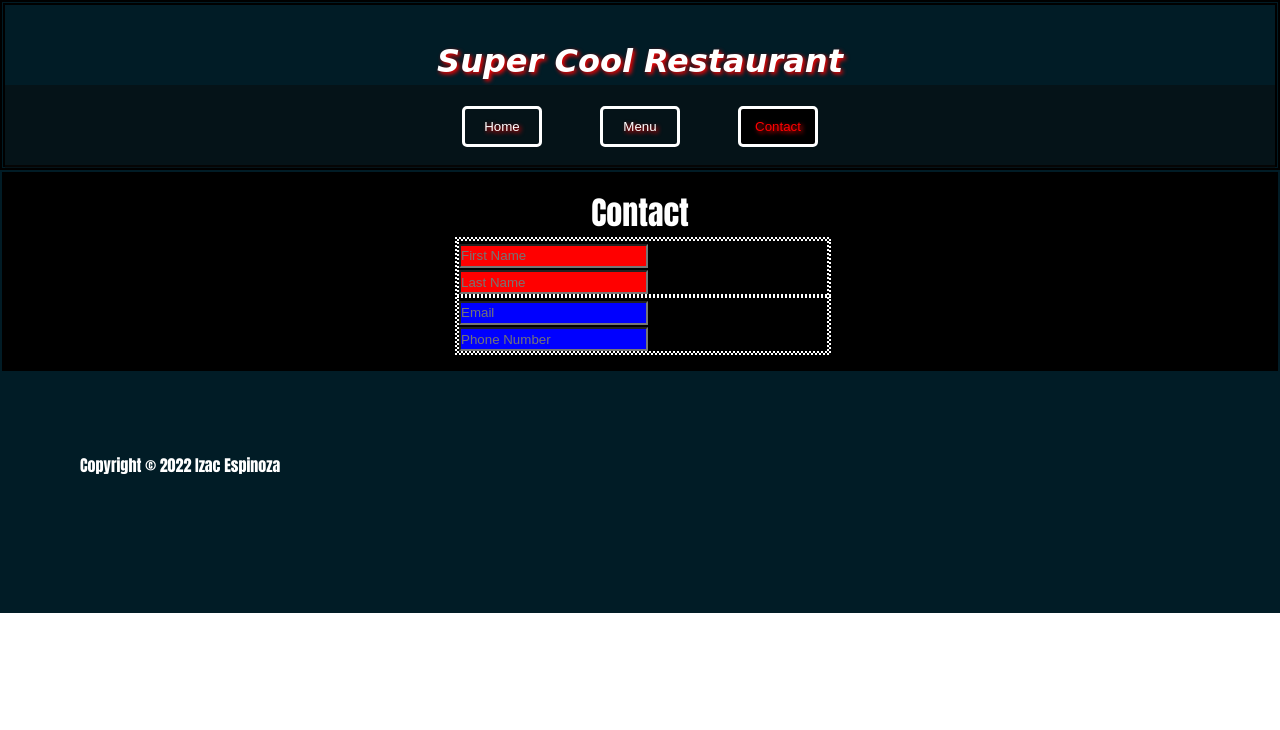
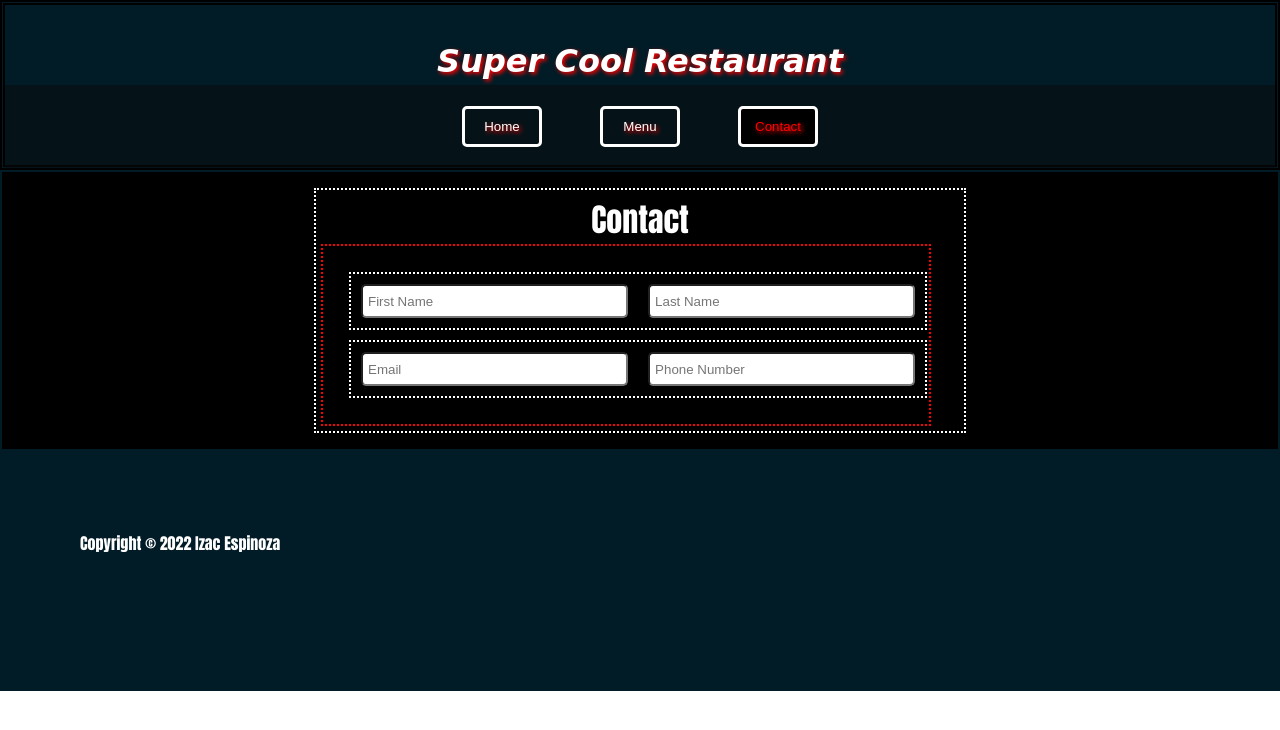
Before and after one commit to IzacEspinoza/Restaurant-Page, a plain HTML site: page index.html in a window 1280 px wide. Both pictures are taken after a click on the button "Contact". Drawn offline with Linux system fonts and the light colour scheme.

Commit message:
Refined the input fields of the contact form

```diff
--- a/assets/contact-style.css
+++ b/assets/contact-style.css
@@ -1,33 +1,45 @@
 .contact{
     color: white;
     height: auto;
+    border: 2px dotted white;
+    width: 50%;
+    padding: 5px;
 }
 .contact-form{
-    border: 2px dotted white;
-    width: 100%;
+    border: 2px dotted red;
+    width: 90%;
     height: auto;
+    padding: 1rem;
 }
 /*Name fieldset styling*/
 .name-field{
     border: 2px dotted white;
     width: 100%;
     height: auto;
+    margin: 10px;
+    display: flex;
 }
 .name-inputs{
-    background-color: red;
-    width: 50%;
+    width: 100%;
     height: 20px;
+    margin: 10px;
+    padding: 5px;
+    border-radius: 5px;
 }
 /*Info fieldset styling*/
 .info-field{
     border: 2px dotted white;
     width: 100%;
     height: auto;
+    margin: 10px;
+    display: flex;
 }
 .info-inputs{
-    background-color: blue;
-    width: 50%;
+    width: 100%;
     height: 20px;
+    margin: 10px;
+    padding: 5px;
+    border-radius: 5px;
 }
 /*Message fieldset styling*/
 .message-Field{
```
